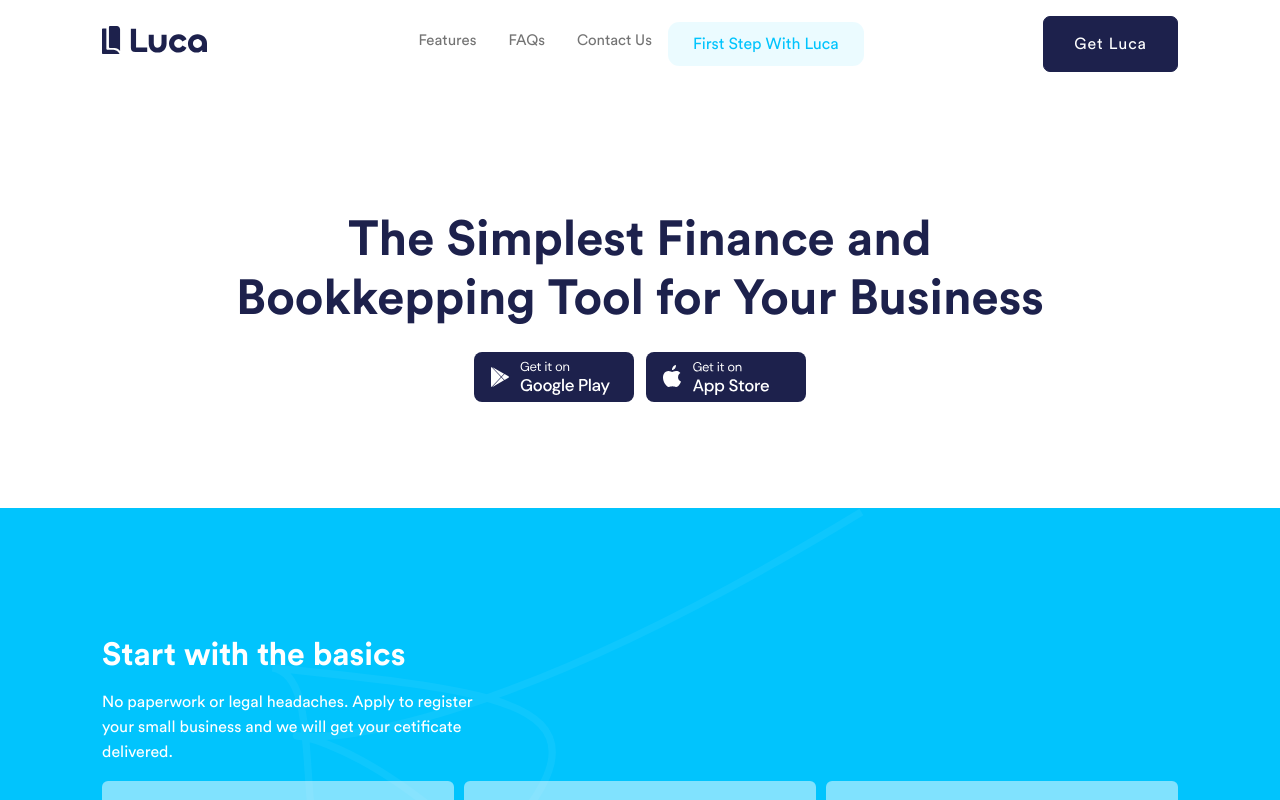
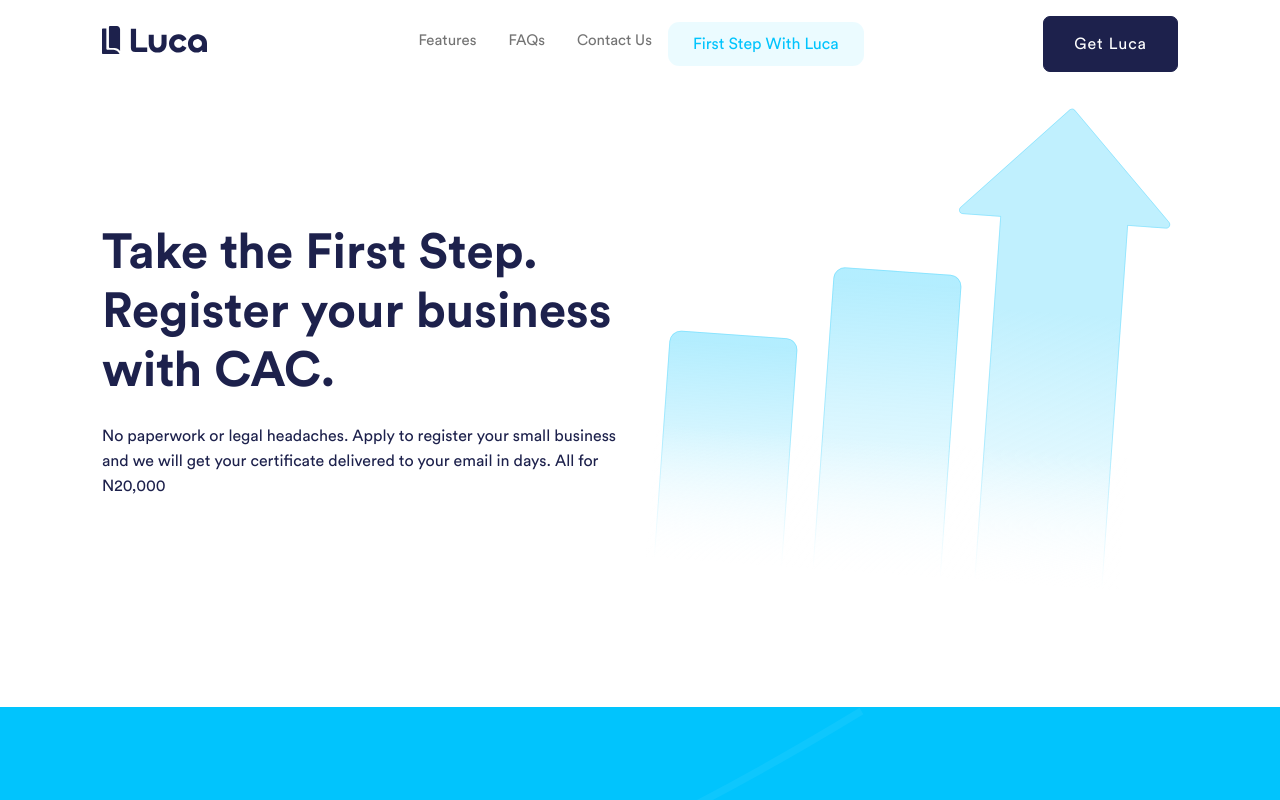
Before and after one commit to Luca-Technologies/luca-website, a Next.js app: page /first-step in a window 1280 px wide. Shown: the top 800 px of the page. Built offline with nearby package versions, Linux system fonts and the light colour scheme.

Commit message:
add first step

```diff
--- a/src/pages/first-step/index.js
+++ b/src/pages/first-step/index.js
@@ -6,9 +6,9 @@ import { useState } from "react";
 import { Testimonies } from "../../Data/index";
 
 import Navbar from "../../components/Navbar";
-import Header from "../../components/Header";
-import FeaturesFirstStep from "../../components/FeaturesFirstStep";
-import GoodHands from "../../components/GoodHands";
+import Header from "../../sections/@firstStep/Header";
+import FeaturesFirstStep from "../../sections/@firstStep/FeaturesFirstStep";
+import GoodHands from "../../sections/@firstStep/GoodHands";
 import SimpleAffordable from "../../components/SimpleAffordable";
 import Testmonies from "../../components/Testmonies";
 import HeadComp from "../../components/MetaData";
@@ -25,7 +25,7 @@ export default function Home() {
 
       <Navbar />
       <Header
-        h1Text="The Simplest Finance and Bookkepping Tool for Your Business"
+        h1Text="Take the First Step. Register your business with CAC."
         buttomBorder
       />
       <FeaturesFirstStep />
--- a/src/components/GoodHands/index.js
+++ b/src/sections/@firstStep/GoodHands/index.js
@@ -2,9 +2,9 @@ import styled from "styled-components";
 import React from "react";
 import Image from "next/image";
 //
-import TitleSection from "../TitleSection";
+import TitleSection from "../../../components/TitleSection";
 
-import GoodHandImage from "./../../Assets/Images/good-hand-img.svg";
+import GoodHandImage from "../../../Assets/Images/good-hand-img.svg";
 import { AiFillCheckCircle } from "react-icons/ai";
 
 const Style = styled.div``;
--- /dev/null
+++ b/src/sections/@firstStep/Header/index.js
@@ -0,0 +1,43 @@
+import React from "react";
+import styled from "styled-components";
+import Image from "next/image";
+//
+import BannerImage from "../../../Assets/Images/first-step-banner-img.svg";
+
+const Style = styled.div`
+  .bold {
+    font-weight: bold;
+  }
+  h1 {
+    font-size: 49px;
+    font-weight: 900;
+  }
+`;
+
+export default function index({ h1Text }) {
+  return (
+    <Style>
+      <section className="header">
+        <div className="container">
+          <div className="flex md:flex-col space-x-5 justify-between items-center">
+            <div className="sm:mb-10 sm:mx-auto max-w-[520px] sm:mt-10">
+              <h1 className="mb-3 mb-md-4 !text-secondaryColor">{h1Text}</h1>
+              <p className="text-secondaryColor sm:text-center">
+                No paperwork or legal headaches. Apply to register your small
+                business and we will get your certificate delivered to your
+                email in days. All for N20,000
+              </p>
+            </div>
+            <div
+              className="max-w-[600px] sm:hidden ml-5"
+              data-aos="fade-left"
+              data-aos-duration="1000"
+            >
+              <Image src={BannerImage} alt="" />
+            </div>
+          </div>
+        </div>
+      </section>
+    </Style>
+  );
+}
```
Also changed, not shown: src/sections/@firstStep/FeaturesFirstStep/index.js (renamed from src/components/FeaturesFirstStep/index.js, +3 -4 lines), src/Assets/Images/first-step-banner-img.svg (added), src/sections/@home/Features/index.js (renamed from src/components/Features/index.js), src/sections/@home/Header/index.js (renamed from src/components/Header/index.js).
